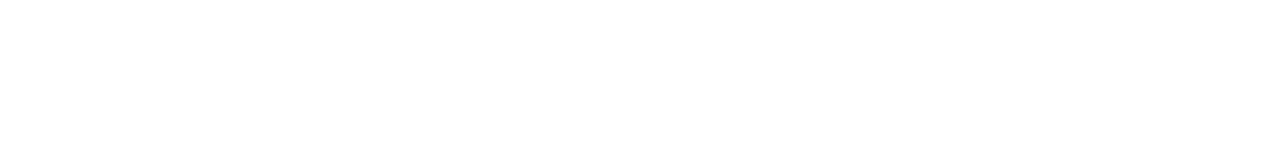
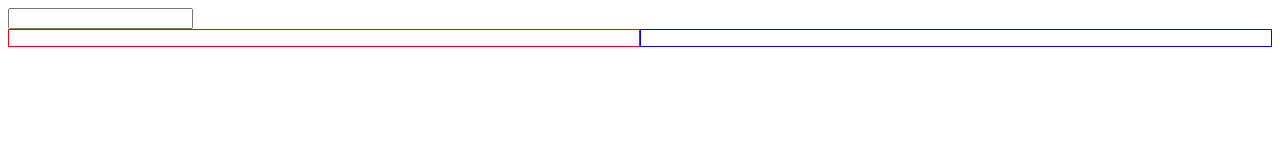
Before and after one commit to sydneywait/event-listeners, a plain HTML site: page index.html in a window 1280 px wide. Drawn offline with Linux system fonts and the light colour scheme.

Commit message:
finished exercise one with event listener and keyup commands

```diff
--- a/index.html
+++ b/index.html
@@ -8,6 +8,12 @@
     <title>Document</title>
   </head>
   <body>
+
+    <input type="text" id = "message">
+    <div class = "container">
+    <article id = "article-one"></article>
+    <article id = "article-two"></article>
+    </div>
     <script src=script.js></script>
   </body>
 </html>
--- a/script.js
+++ b/script.js
@@ -0,0 +1,17 @@
+// Create an input field in your DOM. Give it an id of message.
+// Create two article elements with unique id values. Use Flexbox to display them in a row, each taking 50% of the width of the browser.
+// Give each article a different border color.
+// Write an event listener that listens for the keyup event on the input field.
+
+
+document.querySelector("#message").addEventListener("keyup", function(){
+    const printKeyup = document.querySelector("#message").value
+    // console.log(printKeyup)
+
+    document.querySelector("#article-one").textContent=printKeyup
+
+    document.querySelector("#article-two").textContent=printKeyup
+
+}
+)
+// The event handler function should update the textContent property of both sections.
--- a/style.css
+++ b/style.css
@@ -0,0 +1,17 @@
+.container {
+    display: flex;
+    flex-direction: row;
+
+}
+
+#article-one{
+    border: red solid 1px;
+    width: 50%;
+    min-height: 1em;
+}
+
+#article-two {
+    border: blue solid 1px;
+    width: 50%;
+    min-height: 1em;
+}
```
